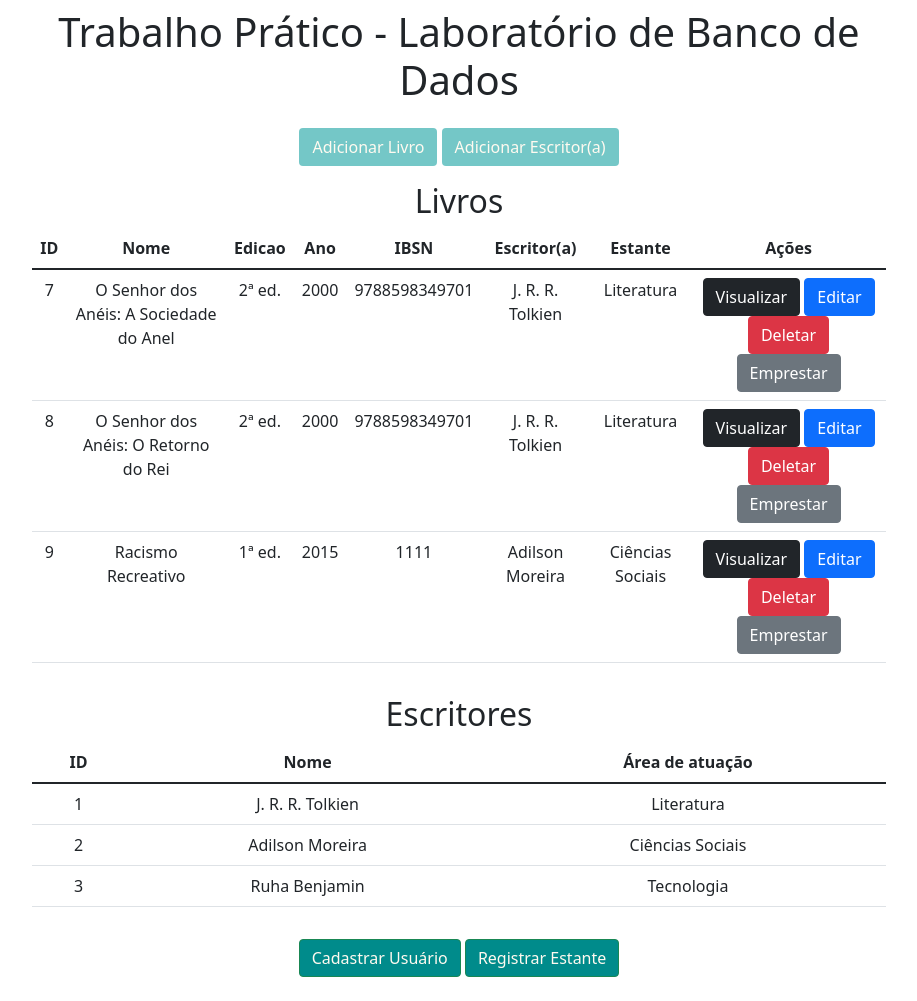
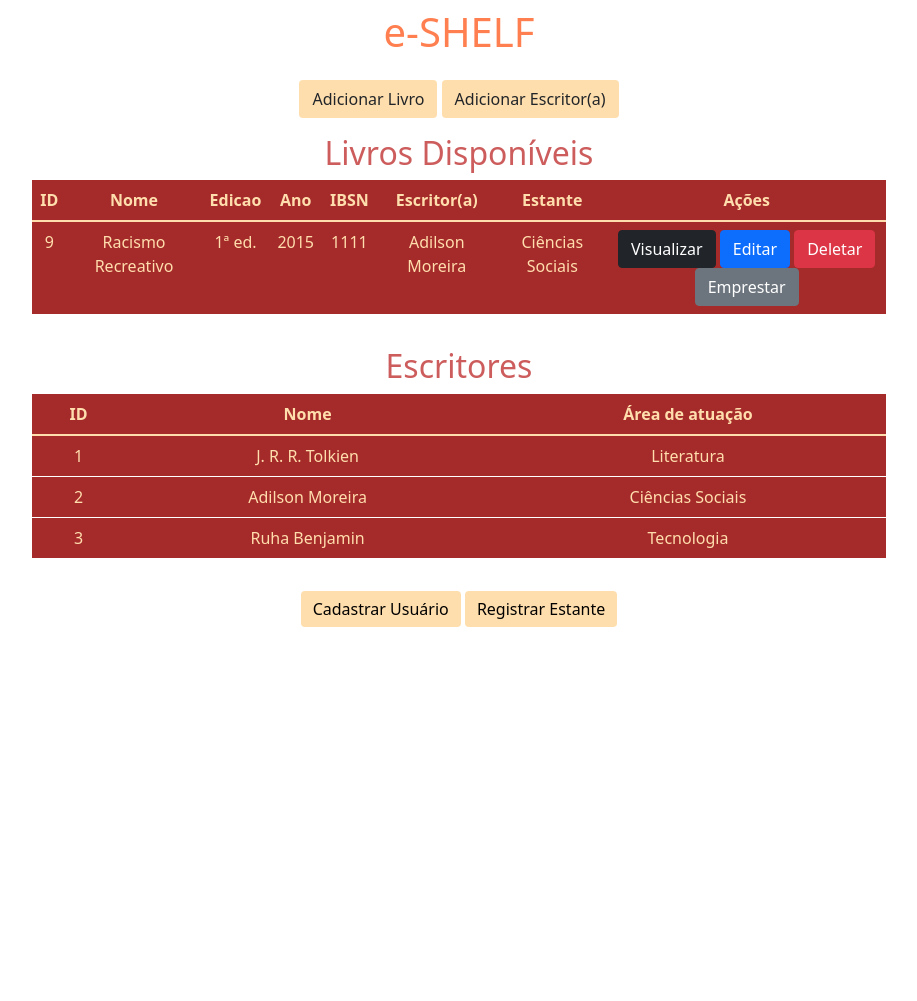
Before and after one commit to cassiasilvaR/LBD_2021-2, a Django app: page / in a window 1280 px wide. Shown: the whole page, without its empty margins (181-1098 px from the left). After the commit the page ends 627 px from the top, so only its background shows below. Run offline with Django 3.2, Linux system fonts and the light colour scheme; data comes from the database, SQL or seed files in the repository; both versions use the stored data as it was after the commit.

Commit message:
Atualizações finais front-end e back-end

```diff
--- a/Trabalho prático/trab/app/templates/form_e.html
+++ b/Trabalho prático/trab/app/templates/form_e.html
@@ -7,12 +7,12 @@
     </head>
     <body>
         <div class="col-8 m-auto pt-2 pb-2 text-center">
-            <h1>
+            <h1 style="color: coral;">
                 Cadastrar Escritor(a)
             </h1>
         </div>
         <div class="col-8 m-auto pt-2 pb-2 text-center">
-            <a href="/" class="btn btn-info">
+            <a href="/" class="btn btn-info" style="background-color: navajowhite; border: white;">
                 Voltar
             </a>
         </div>
@@ -21,7 +21,7 @@
                 {% csrf_token %}
                 <div class="form-group mt-4">Nome: {{form.nome}}</div>
                 <div class="form-group mt-4">Área de atuação: {{form.area_atuacao}}</div>
-                <input type="submit" class="btn btn-success" value="Salvar">
+                <input type="submit" class="btn btn-success mt-4" value="Salvar" style="background-color: navajowhite; border: white; color: black;">
             </form>
         </div>
     </body>
--- a/Trabalho prático/trab/app/templates/form_est.html
+++ b/Trabalho prático/trab/app/templates/form_est.html
@@ -7,12 +7,12 @@
     </head>
     <body>
         <div class="col-8 m-auto pt-2 pb-2 text-center">
-            <h1>
+            <h1 style="color: coral;">
                 Registrar Estante
             </h1>
         </div>
         <div class="col-8 m-auto pt-2 pb-2 text-center">
-            <a href="/" class="btn btn-info">
+            <a href="/" class="btn btn-info" style="background-color: navajowhite; border: white;">
                 Voltar
             </a>
         </div>
@@ -20,7 +20,7 @@
             <form name="form" id="form" action="/registestante/" method="post">
                 {% csrf_token %}
                 <div class="form-group mt-4">Categoria: {{form.categoria}}</div>
-                <input type="submit" class="btn btn-success" value="Salvar">
+                <input type="submit" class="btn btn-success mt-4" value="Salvar" style="background-color: navajowhite; color: black; border: white;">
             </form>
         </div>
     </body>
--- a/Trabalho prático/trab/app/templates/form_user.html
+++ b/Trabalho prático/trab/app/templates/form_user.html
@@ -7,12 +7,12 @@
     </head>
     <body>
         <div class="col-8 m-auto pt-2 pb-2 text-center">
-            <h1>
+            <h1 style="color: coral;">
                 Cadastrar Usuário
             </h1>
         </div>
         <div class="col-8 m-auto pt-2 pb-2 text-center">
-            <a href="/" class="btn btn-info">
+            <a href="/" class="btn btn-info" style="background-color: navajowhite; border: white;">
                 Voltar
             </a>
         </div>
@@ -20,7 +20,7 @@
             <form name="form_user" id="form_user" action="/create_user/" method="post">
                 {% csrf_token %}
                 <div class="form-group mt-4">Nome: {{form.nome}}</div>
-                <input type="submit" class="btn btn-success" value="Salvar">
+                <input type="submit" class="btn btn-success mt-4" value="Salvar" style="background-color: navajowhite; border: white; color: black;">
             </form>
         </div>
     </body>
--- a/Trabalho prático/trab/app/templates/index.html
+++ b/Trabalho prático/trab/app/templates/index.html
@@ -7,21 +7,21 @@
     </head>
     <body>
         <div class="col-8 m-auto pt-2 pb-2 text-center">
-            <h1>
-                Trabalho Prático - Laboratório de Banco de Dados
+            <h1 style="color: coral;">
+                e-SHELF
             </h1>
         </div>
         <div class="col-8 m-auto pt-2 pb-2 text-center">
-            <a href="/form" class="btn btn-successs" style="background-color: rgb(116, 199, 199); color: floralwhite;">
+            <a href="/form" class="btn btn-successs" style="background-color: navajowhite;">
                 Adicionar Livro
             </a>
-            <a href="/form_e" class="btn btn-successs" style="background-color: rgb(116, 199, 199); color: floralwhite;">
+            <a href="/form_e" class="btn btn-successs" style="background-color: navajowhite;">
                 Adicionar Escritor(a)
             </a>
         </div>
         <div class="col-8 m-auto pt-2 pb-2 text-center">
-            <table class="table">
-                <h2>Livros</h2>
+            <table class="table" style="background-color: brown; color: navajowhite; border: white;">
+                <h2 style="color: indianred;">Livros Disponíveis</h2>
                 <thead>
                   <tr>
                     <th scope="col">ID</th>
@@ -59,8 +59,8 @@
         <script src="{% static 'javascript.js' %}"></script>
 
         <div class="col-8 m-auto pt-2 pb-2 text-center">
-            <table class="table">
-                <h2>Escritores</h2>
+            <table class="table" style="background-color: brown; color: navajowhite; border: white;">
+                <h2 style="color: indianred;">Escritores</h2>
                 <thead>
                   <tr>
                     <th scope="col">ID</th>
@@ -79,8 +79,8 @@
             </table>
         </div>
         <div class="col-8 m-auto pt-2 pb-4 text-center">
-            <a href="/form_user" class="btn btn-success" style="background-color: darkcyan; color: floralwhite;">Cadastrar Usuário</a>
-            <a href="/form_est" class="btn btn-success" style="background-color: darkcyan; color: floralwhite;">Registrar Estante</a>
+            <a href="/form_user" class="btn btn-success" style="background-color: navajowhite; color: black; border: white;">Cadastrar Usuário</a>
+            <a href="/form_est" class="btn btn-success" style="background-color: navajowhite; color: black; border: white;">Registrar Estante</a>
         </div>
     </body>
 </html>
--- a/Trabalho prático/trab/app/templates/view.html
+++ b/Trabalho prático/trab/app/templates/view.html
@@ -7,12 +7,12 @@
     </head>
     <body>
         <div class="col-8 m-auto pt-2 pb-2 text-center">
-            <h1>
+            <h1 style="color: coral;">
                 Visualizar
             </h1>
         </div>
         <div class="col-8 m-auto pt-2 pb-2 text-center">
-            <a href="/" class="btn btn-info">
+            <a href="/" class="btn btn-info" style="background-color: navajowhite; border: white;">
                 Voltar
             </a>
         </div>
--- a/Trabalho prático/trab/app/views.py
+++ b/Trabalho prático/trab/app/views.py
@@ -1,12 +1,15 @@
 from typing import NoReturn
-from django.forms.widgets import DateInput, DateTimeBaseInput
+from django.db.models import query
+from django.db.models.expressions import When
+from django.db.models.sql.query import RawQuery
+from django.forms.widgets import DateInput, DateTimeBaseInput, Select
 from django.shortcuts import redirect, render
 from app.forms import EmprestimoForm, EscritorForm, EstanteForm, LivroForm, UsuarioForm
-from app.models import Escritor, Livro, Usuario, Estante
+from app.models import Emprestimo, Escritor, Livro, Usuario, Estante
 # Create your views here.
 def home(request):
     data = {}
-    data['db'] = Livro.objects.all()
+    data['db'] = Livro.objects.raw("Select * from app_livro where id not in (select livro_id from app_emprestimo)")
     data['dbe'] = Escritor.objects.all()
     return render(request, 'index.html', data)
 
```
Also changed, not shown: Trabalho prático/trab/app/templates/emprestar.html (+5 -5 lines), Trabalho prático/trab/app/templates/form.html (+8 -8 lines), Trabalho prático/trab/db.sqlite3.
